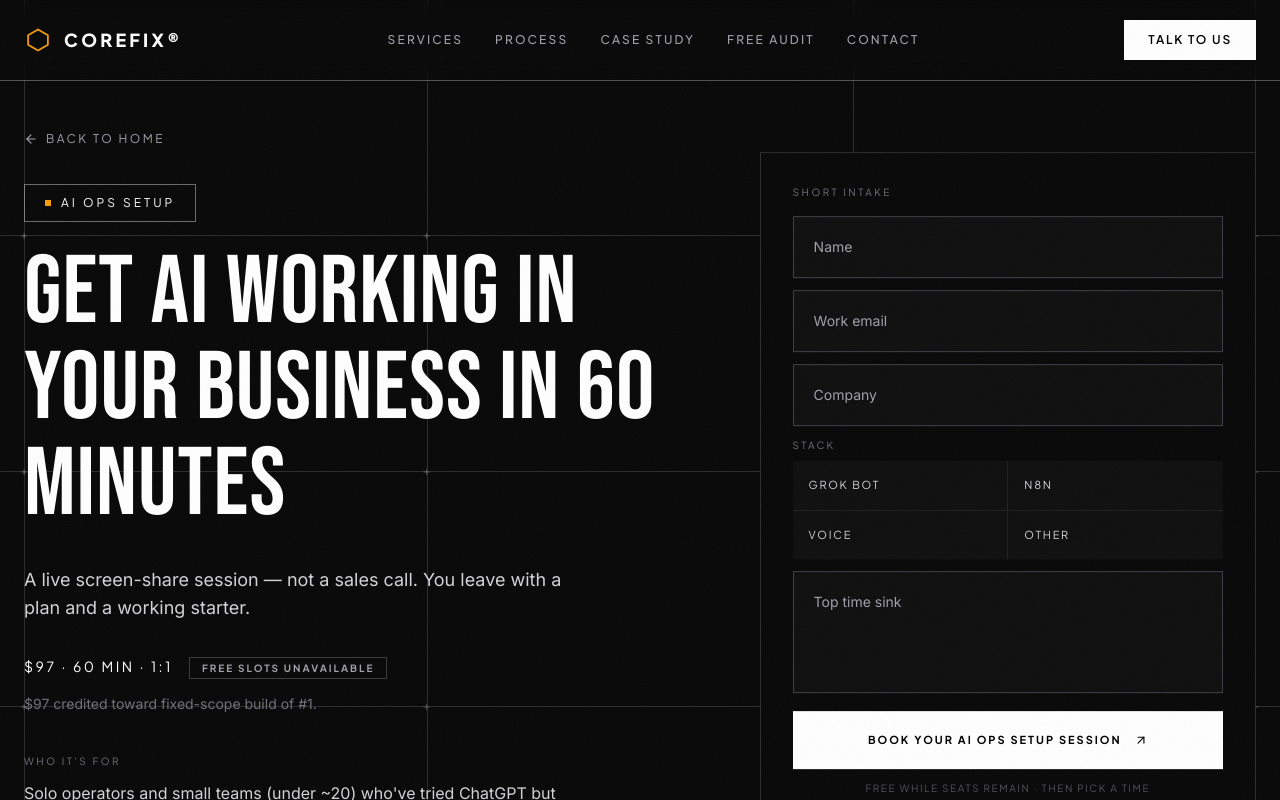
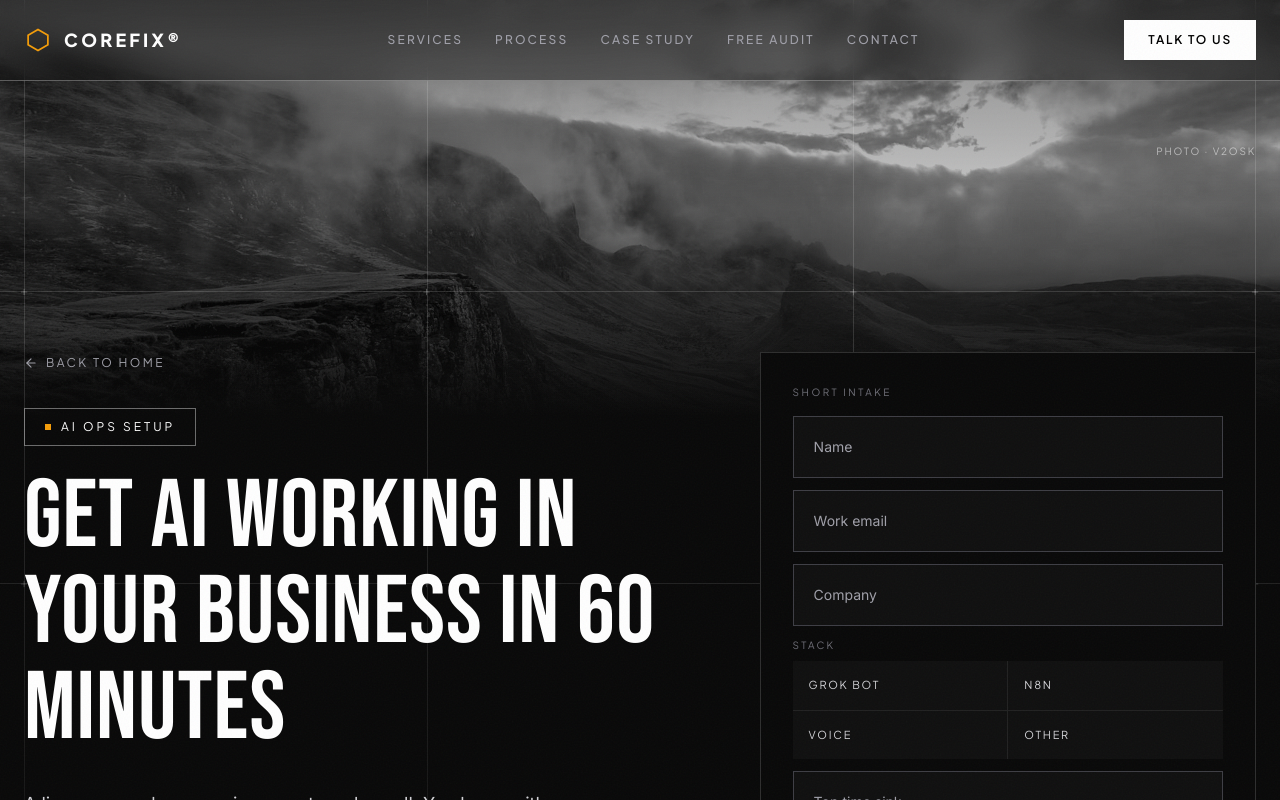
Before and after one commit to h3ndr1k-com/agency-website, a React (Vite) app: page /ai-ops-setup in a window 1280 px wide. Shown: the top 800 px of the page. Built offline with nearby package versions, Linux system fonts and the light colour scheme; no server answers.

Commit message:
Use a local Unsplash fog-ridge photo on the AI Ops page
Download v2osk's foggy mountain summit into the repo and show it as a black-and-white top band with a dark scrim so the type stays readable.

Co-authored-by: h3ndr1k <h3ndr1k-com@users.noreply.github.com>

```diff
--- a/src/AiOpsSetup.jsx
+++ b/src/AiOpsSetup.jsx
@@ -159,9 +159,28 @@ function Landing() {
 
     return (
         <div ref={ref}>
-            <section className="relative overflow-hidden pt-28 pb-20 md:pt-32 md:pb-28">
-                <BrightGrid />
-                <div className="max-w-[1400px] mx-auto px-6 relative z-10">
+            <section className="relative overflow-hidden">
+                <div
+                    className="absolute inset-x-0 top-0 h-[46vh] md:h-[52vh] z-0"
+                    aria-hidden="true"
+                    style={{
+                        backgroundImage: 'url(/ai-ops-fog.jpg)',
+                        backgroundSize: 'cover',
+                        backgroundPosition: 'center 42%',
+                        filter: 'grayscale(100%) contrast(1.12) brightness(0.88)',
+                    }}
+                />
+                <div className="absolute inset-x-0 top-0 h-[46vh] md:h-[52vh] z-[1] bg-gradient-to-b from-[#0A0A0A]/45 via-[#0A0A0A]/10 to-[#0A0A0A] pointer-events-none" aria-hidden="true" />
+                <a
+                    href="https://unsplash.com/photos/foggy-mountain-summit-1Z2niiBPg5A"
+                    className="absolute right-6 top-[18vh] z-30 text-[10px] font-ui uppercase tracking-[0.18em] text-white/55 hover:text-white transition-colors"
+                >
+                    Photo · v2osk
+                </a>
+                <BrightGrid z="z-20" />
+                <div className="relative z-30 pt-24 md:pt-28">
+                <div className="h-[26vh] min-h-28" aria-hidden="true" />
+                <div className="max-w-[1400px] mx-auto px-6 pt-8 pb-20 md:pb-28 bg-gradient-to-b from-transparent via-[#0A0A0A]/88 to-[#0A0A0A]">
                     <div className="grid lg:grid-cols-[1.15fr_0.85fr] gap-12 lg:gap-16 items-start">
                         <div>
                             <div className="ops-el mb-8">
@@ -253,6 +272,7 @@ function Landing() {
                             </p>
                         </form>
                     </div>
+                </div>
                 </div>
             </section>
 
```
Also changed, not shown: public/ai-ops-fog.jpg (added).
